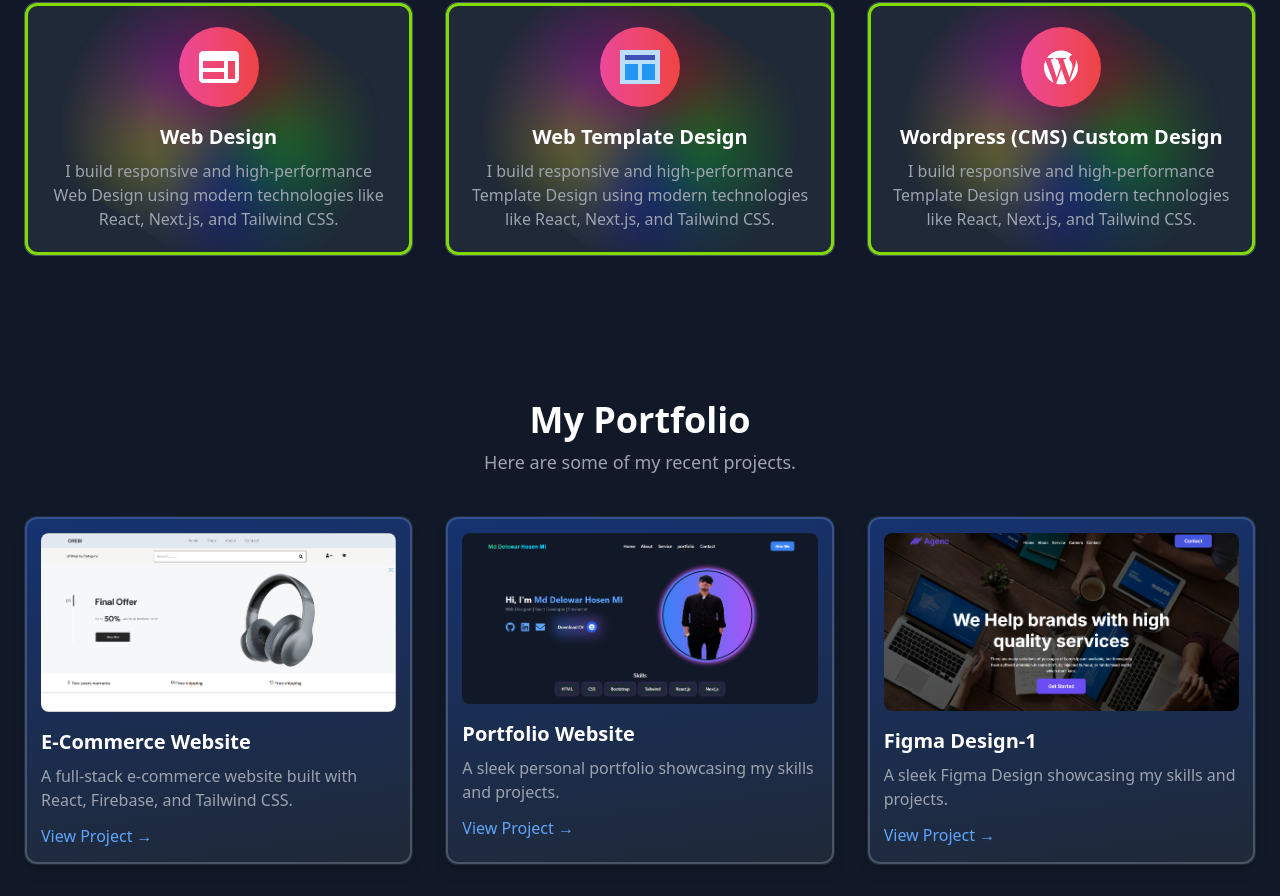
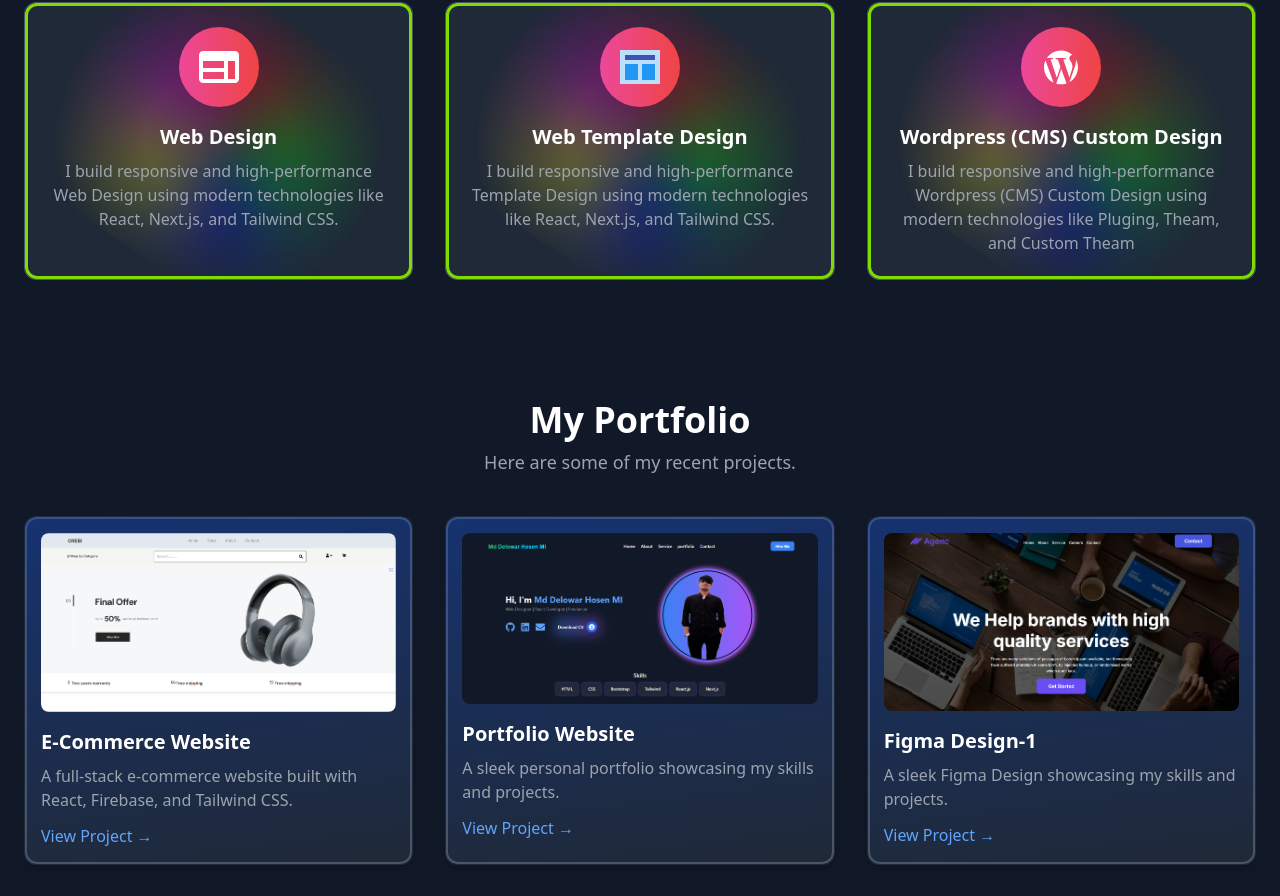
Before and after one commit to delowarmi/Portfolio, a React (Vite) app: page / in a window 1280 px wide. Shown: the part 2370-3266 px from the top of the page. Built offline with nearby package versions, Linux system fonts and the light colour scheme.

Commit message:
Update description for Wordpress (CMS) Custom Design service in Index component

```diff
--- a/src/components/pages/Index.jsx
+++ b/src/components/pages/Index.jsx
@@ -48,7 +48,7 @@ const services = [
     },
     {
       title: "Wordpress (CMS) Custom Design",
-      description: "I build responsive and high-performance Template Design using modern technologies like React, Next.js, and Tailwind CSS.",
+      description: "I build responsive and high-performance Wordpress (CMS) Custom Design using modern technologies like Pluging, Theam, and Custom Theam",
       icon: <DiWordpress/>,
       color: "from-pink-500 to-red-500",
     },
```
